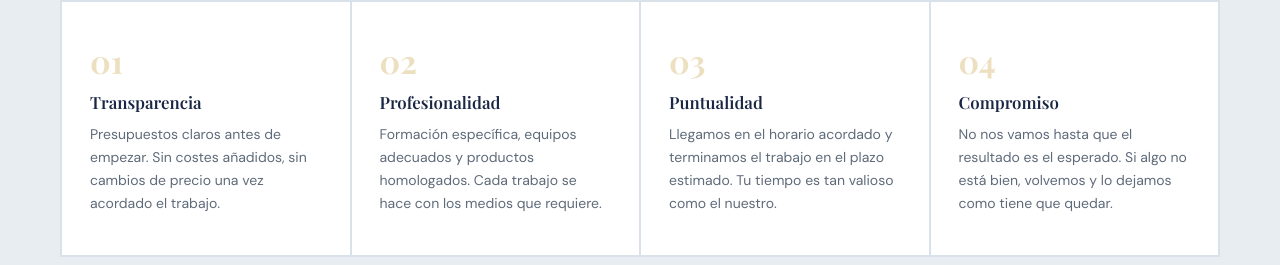
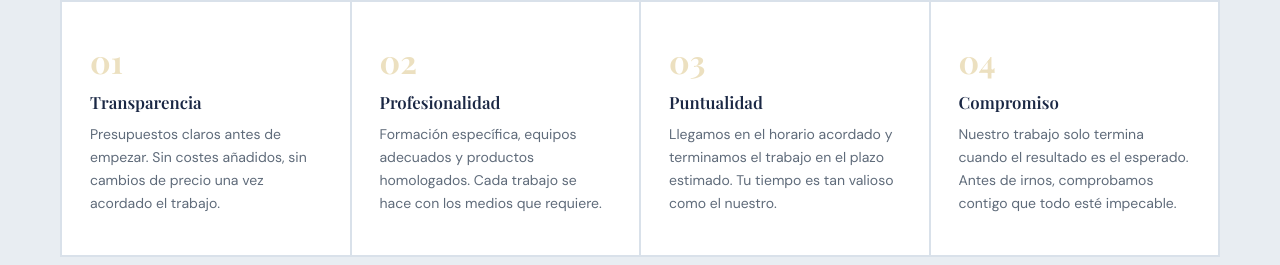
Before and after one commit to roldaan04/kristalia, a React (Vite) app: page /quienes-somos in a window 1280 px wide. Shown: the part 1584-1849 px from the top of the page. Built offline with nearby package versions, Linux system fonts and the light colour scheme.

Commit message:
patch: cambiando imagenes

```diff
--- a/src/data/services.js
+++ b/src/data/services.js
@@ -1,6 +1,7 @@
 import cristaleraImg from '../assets/cristales/cristalera.jpeg';
 import cristalera2Img from '../assets/cristales/cristalera2.jpeg';
 import cristalera3Img from '../assets/cristales/cristalera3.jpeg';
+import fachada from '../assets/fachadas/fachada-acristalada.jpeg';
 import escaparateImg from '../assets/escaparates/escaparate.jpeg';
 import panelesImg from '../assets/paneles-solares/paneles.jpeg';
 
@@ -37,7 +38,7 @@ export const services = [
     id: 5,
     title: 'Fachadas acristaladas',
     description: 'Limpieza integral de fachadas de vidrio en edificios de oficinas, centros comerciales y grandes superficies. Presupuesto personalizado según características del edificio.',
-    image: cristalera2Img,
+    image: fachada,
     alt: 'Fachada acristalada de edificio moderno con ventanas limpias',
   },
   {
--- a/src/pages/QuienesSomosPage.jsx
+++ b/src/pages/QuienesSomosPage.jsx
@@ -2,8 +2,8 @@ import { useEffect } from 'react';
 import { Link } from 'react-router-dom';
 import Button from '../components/ui/Button';
 import { WHATSAPP_URL } from '../utils/constants';
-import cristalera2Img from '../assets/cristales/cristalera2.jpeg';
-import cristaleraImg from '../assets/cristales/cristalera.jpeg';
+import cristalera2Img from '../assets/particulares/particular.jpeg';
+import cristaleraImg from '../assets/fachadas/fachada-acristalada (2).jpeg';
 import heroIllustration from '../assets/hero.png';
 import './QuienesSomosPage.css';
 
@@ -26,7 +26,7 @@ const values = [
   {
     number: '04',
     title: 'Compromiso',
-    description: 'No nos vamos hasta que el resultado es el esperado. Si algo no está bien, volvemos y lo dejamos como tiene que quedar.',
+    description: 'Nuestro trabajo solo termina cuando el resultado es el esperado. Antes de irnos, comprobamos contigo que todo esté impecable.',
   },
 ];
 
```
